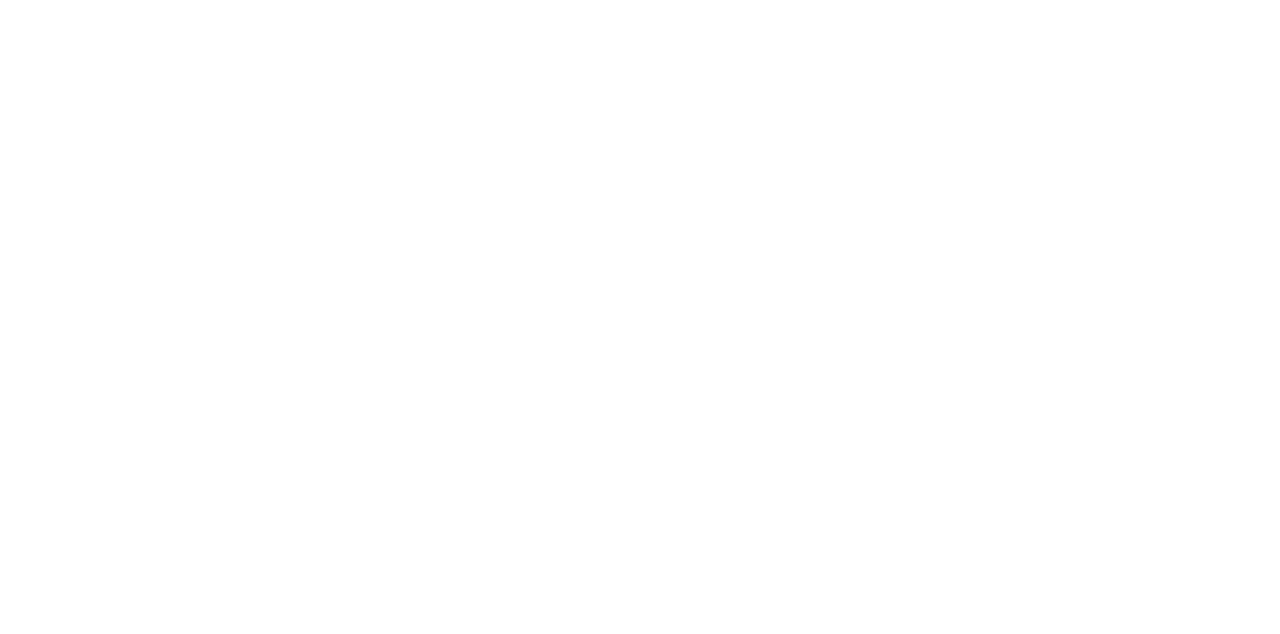
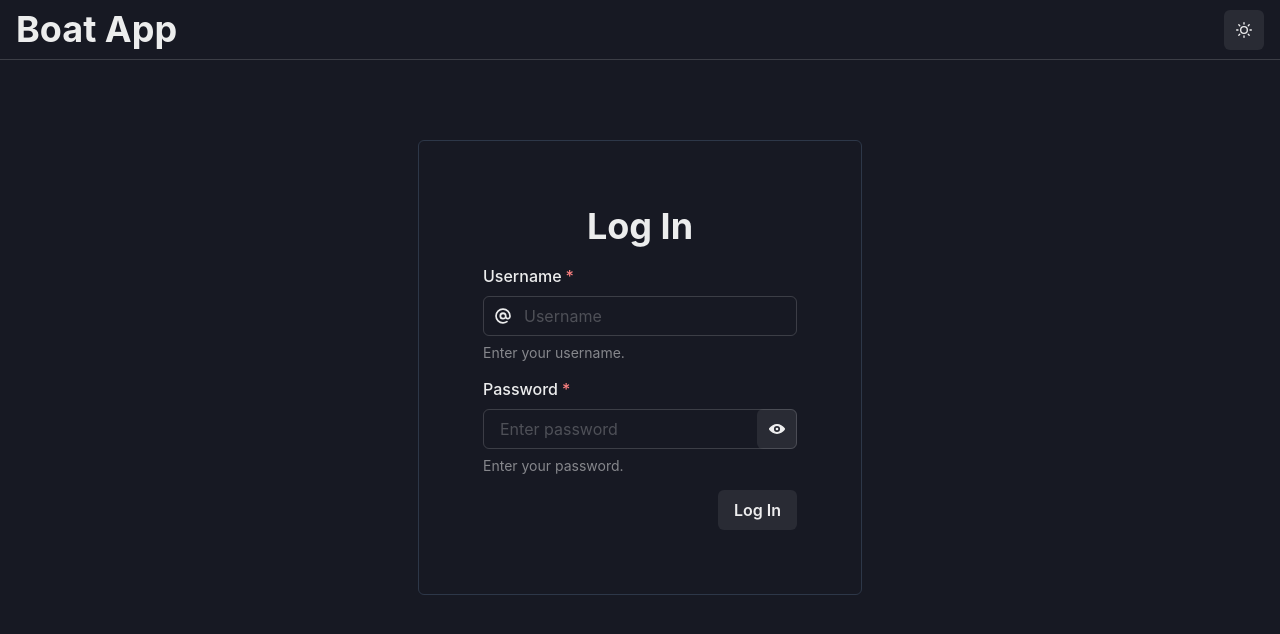
Before and after one commit to Dan6erbond/boat-app, a React (Create React App) app in the folder client/: page / in a window 1280 px wide. Shown: the top 634 px of the page. Built offline with nearby package versions, Linux system fonts and the light colour scheme.

Commit message:
✨ Add Chakra icons and setup LoginPage with Yup form validator

```diff
--- a/client/package.json
+++ b/client/package.json
@@ -3,6 +3,7 @@
   "version": "0.1.0",
   "private": true,
   "dependencies": {
+    "@chakra-ui/icons": "^1.1.1",
     "@chakra-ui/react": "^1.7.4",
     "@emotion/react": "^11",
     "@emotion/styled": "^11",
--- a/client/src/App.tsx
+++ b/client/src/App.tsx
@@ -1,10 +1,58 @@
-import React from 'react';
-import './App.css';
+import { MoonIcon, SunIcon } from "@chakra-ui/icons";
+import {
+  Box,
+  Flex,
+  Heading,
+  HStack,
+  IconButton,
+  useColorMode,
+  useColorModeValue
+} from "@chakra-ui/react";
+import React from "react";
+import { BrowserRouter as Router, Route, Routes } from "react-router-dom";
+import "./App.css";
+import { LoginPage } from "./pages/login";
 
 function App() {
+  const { colorMode, toggleColorMode } = useColorMode();
+  const bg = useColorModeValue("gray.50", "gray.900");
+  const navBorder = useColorModeValue("gray.200", "gray.800");
+
   return (
-    <div className="App">
-    </div>
+    <Router>
+      <Box className="App" bg={bg} minH="100vh">
+        <Flex
+          as="nav"
+          px={4}
+          py={2}
+          borderBottom={navBorder}
+          borderBottomWidth={1}
+          justify="space-between"
+        >
+          <Heading>Boat App</Heading>
+          <HStack spacing={2}>
+            {colorMode === "light" ? (
+              <IconButton
+                aria-label="Switch color mode to dark mode"
+                icon={<MoonIcon />}
+                onClick={toggleColorMode}
+              />
+            ) : (
+              <IconButton
+                aria-label="Switch color mode to light mode"
+                icon={<SunIcon />}
+                onClick={toggleColorMode}
+              />
+            )}
+          </HStack>
+        </Flex>
+        <Box p={4}>
+          <Routes>
+            <Route path="/" element={<LoginPage />} />
+          </Routes>
+        </Box>
+      </Box>
+    </Router>
   );
 }
 
--- a/client/src/index.tsx
+++ b/client/src/index.tsx
@@ -1,15 +1,21 @@
-import { ChakraProvider } from "@chakra-ui/react";
-import React from 'react';
-import ReactDOM from 'react-dom';
-import App from './App';
-import './index.css';
-import reportWebVitals from './reportWebVitals';
+import { ChakraProvider, ColorModeScript } from "@chakra-ui/react";
+import React from "react";
+import ReactDOM from "react-dom";
+import { Provider } from "react-redux";
+import App from "./App";
+import "./index.css";
+import { store } from "./lib/store";
+import theme from "./lib/theme";
+import reportWebVitals from "./reportWebVitals";
 
 ReactDOM.render(
   <React.StrictMode>
-    <ChakraProvider>
-      <App />
-    </ChakraProvider>
+    <ColorModeScript initialColorMode={theme.config.initialColorMode} />
+    <Provider store={store}>
+      <ChakraProvider theme={theme}>
+        <App />
+      </ChakraProvider>
+    </Provider>
   </React.StrictMode>,
   document.getElementById("root")
 );
--- /dev/null
+++ b/client/src/lib/store.ts
@@ -0,0 +1,9 @@
+import { configureStore } from "@reduxjs/toolkit";
+
+export const store = configureStore({
+  reducer: {},
+});
+
+// Infer the `RootState` and `AppDispatch` types from the store itself
+export type RootState = ReturnType<typeof store.getState>;
+export type AppDispatch = typeof store.dispatch;
--- /dev/null
+++ b/client/src/lib/theme.ts
@@ -0,0 +1,12 @@
+import { extendTheme, ThemeConfig } from "@chakra-ui/react";
+
+// 2. Add your color mode config
+const config: ThemeConfig = {
+  initialColorMode: "dark",
+  useSystemColorMode: false,
+};
+
+// 3. extend the theme
+const theme = extendTheme({ config });
+
+export default theme;
--- /dev/null
+++ b/client/src/pages/login.tsx
@@ -0,0 +1,119 @@
+import { AtSignIcon, ViewIcon, ViewOffIcon } from "@chakra-ui/icons";
+import {
+  Box,
+  Button,
+  Flex,
+  FormControl,
+  FormErrorMessage,
+  FormHelperText,
+  FormLabel,
+  Heading,
+  IconButton,
+  Input,
+  InputGroup,
+  InputLeftElement,
+  InputRightElement,
+  useColorModeValue,
+  VStack,
+} from "@chakra-ui/react";
+import { yupResolver } from "@hookform/resolvers/yup";
+import React from "react";
+import { useForm } from "react-hook-form";
+import * as yup from "yup";
+
+const loginSchema = yup.object({
+  username: yup.string().required(),
+  password: yup.string().required(),
+});
+
+type LoginSchema = yup.InferType<typeof loginSchema>;
+
+export const LoginPage = () => {
+  const {
+    register,
+    handleSubmit,
+    formState: { errors, touchedFields },
+  } = useForm<LoginSchema>({
+    resolver: yupResolver(loginSchema),
+  });
+  const [showPassword, setShowPassword] = React.useState(false);
+
+  const onSubmit = (data: LoginSchema) => {
+    console.log(data);
+  };
+
+  const shadow = useColorModeValue("md", "none");
+  const borderColor = useColorModeValue("none", "gray.700");
+
+  return (
+    <Flex justify="center" p={[6, null, 8, null, 16]}>
+      <Box
+        shadow={shadow}
+        rounded="md"
+        p={[6, null, 8, null, 16]}
+        borderColor={borderColor}
+        borderWidth={1}
+      >
+        <VStack spacing={4}>
+          <Heading>Log In</Heading>
+          <VStack
+            as={"form"}
+            spacing={4}
+            align="center"
+            alignSelf="center"
+            onSubmit={handleSubmit(onSubmit)}
+          >
+            <FormControl isRequired isInvalid={!!errors.username}>
+              <FormLabel>Username</FormLabel>
+              <InputGroup>
+                <InputLeftElement>
+                  <AtSignIcon />
+                </InputLeftElement>
+                <Input placeholder="Username" {...register("username")} />
+              </InputGroup>
+              {errors.username ? (
+                <FormErrorMessage>{errors.username.message}</FormErrorMessage>
+              ) : (
+                !touchedFields.username && (
+                  <FormHelperText>Enter your username.</FormHelperText>
+                )
+              )}
+            </FormControl>
+            <FormControl isRequired isInvalid={!!errors.password}>
+              <FormLabel>Password</FormLabel>
+              <InputGroup>
+                <Input
+                  pr={12}
+                  type={showPassword ? "text" : "password"}
+                  placeholder="Enter password"
+                  {...register("password")}
+                />
+                <InputRightElement>
+                  <IconButton
+                    aria-label="Toggle password visibility"
+                    icon={showPassword ? <ViewOffIcon /> : <ViewIcon />}
+                    onClick={() =>
+                      setShowPassword((showPassword) => !showPassword)
+                    }
+                  >
+                    {showPassword ? "Hide" : "Show"}
+                  </IconButton>
+                </InputRightElement>
+              </InputGroup>
+              {errors.password ? (
+                <FormErrorMessage>{errors.password.message}</FormErrorMessage>
+              ) : (
+                !touchedFields.password && (
+                  <FormHelperText>Enter your password.</FormHelperText>
+                )
+              )}
+            </FormControl>
+            <Button type="submit" alignSelf="end">
+              Log In
+            </Button>
+          </VStack>
+        </VStack>
+      </Box>
+    </Flex>
+  );
+};
```
Also changed, not shown: 1 other file (tests, documents, lock files or other folders).
